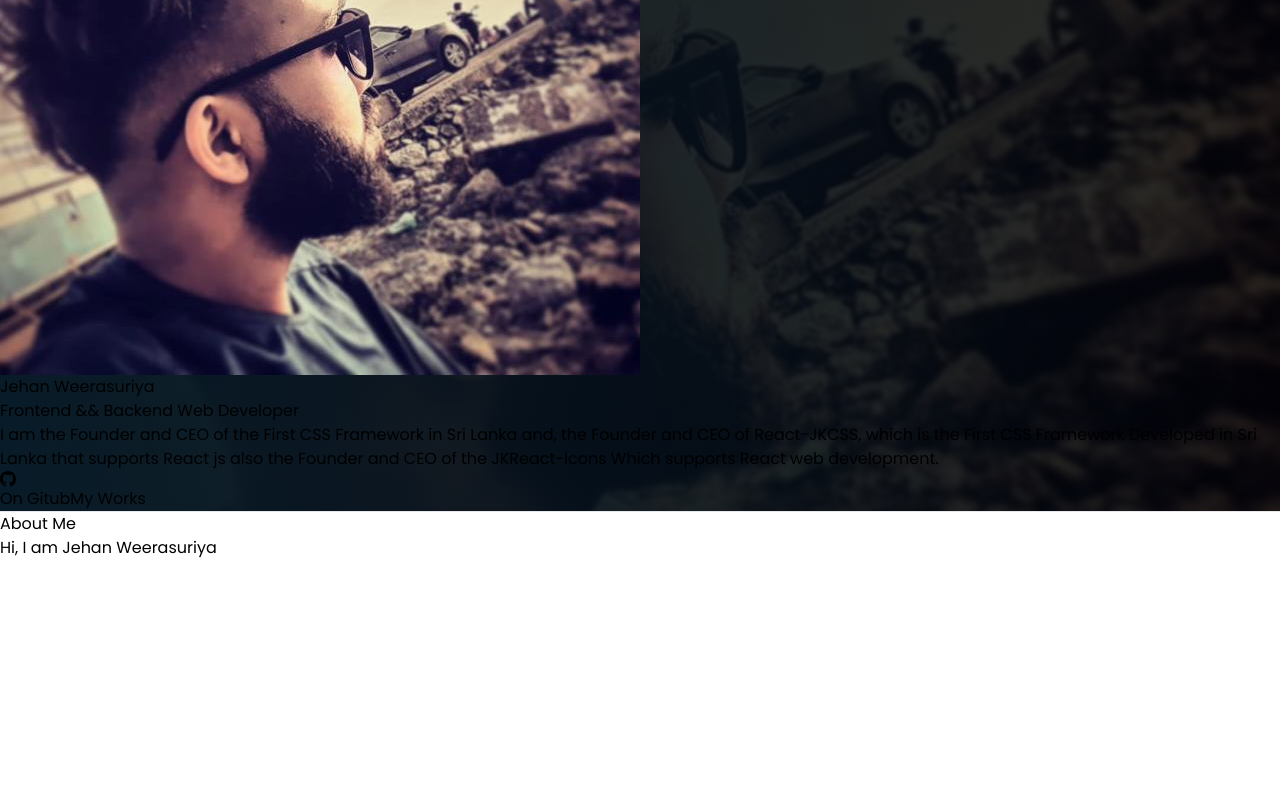
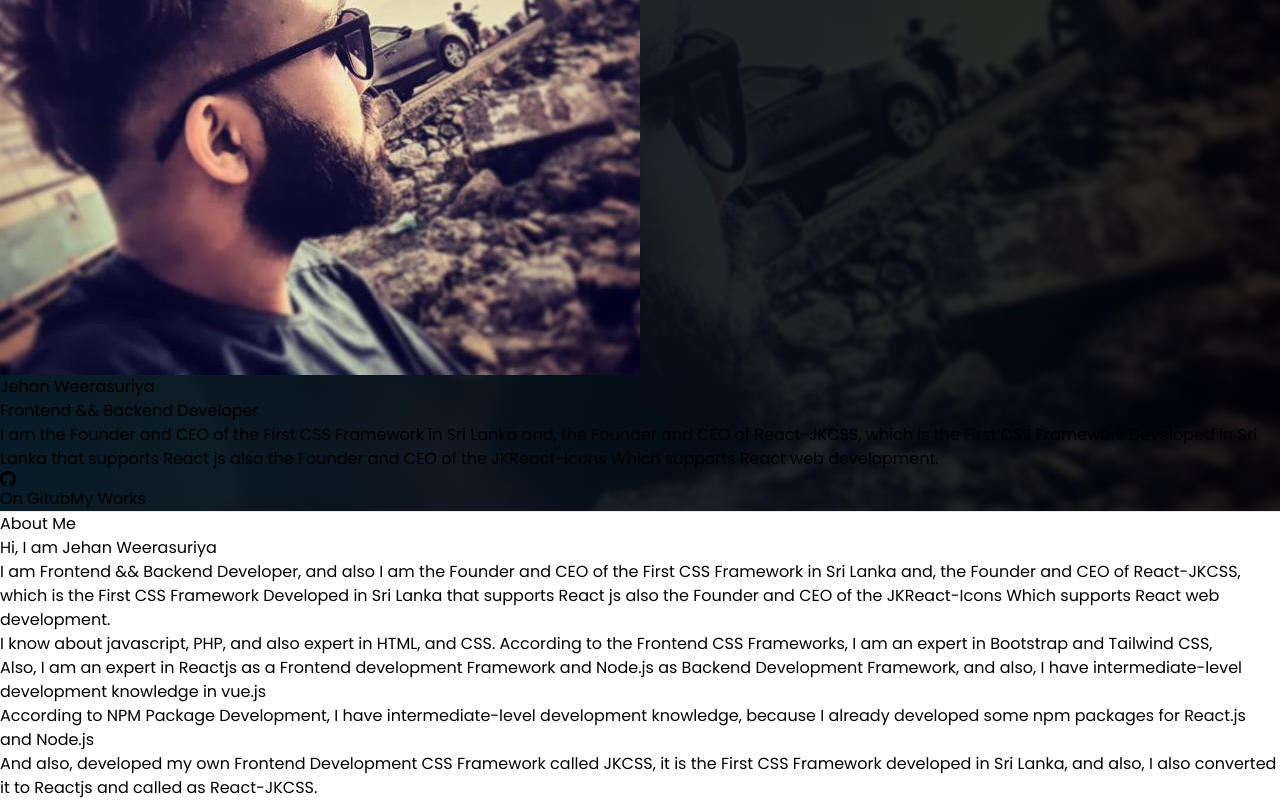
Before and after one commit to BackendExpert/Myportfolio, a React (Vite) app in the folder myportfolio/: page / in a window 1280 px wide. Shown: the part 425-1225 px from the top of the page. Before the commit the page ends 985 px from the top, so only its background shows below. Built offline with nearby package versions, Linux system fonts and the light colour scheme; a web font is replaced by a local one.

Commit message:
Update
Co-Authored-By: JehanKandy  <jehankandy@gmail.com>

```diff
--- a/myportfolio/src/comportment/AboutMe.jsx
+++ b/myportfolio/src/comportment/AboutMe.jsx
@@ -6,7 +6,22 @@ const AboutMe = () => {
         <h1 className="md:text-6xl text-2xl text-center text-[#00A0DF] font-semibold">About Me</h1>
         <div className="md:grid grid-cols-2 gap-4 md:my-8 my-4">
             <div className="">
-                <h1 className="text-4xl">Hi, <span className='text-[#00A0DF] italic'>I am Jehan Weerasuriya</span></h1>
+                <h1 className="md:text-4xl text-xl">Hi, <span className='text-[#00A0DF] italic'>I am Jehan Weerasuriya</span></h1>
+                <p className="md:text-xl my-8">
+                    I am Frontend && Backend Developer, and also I am the Founder and CEO of the First CSS Framework in Sri Lanka and, the Founder and CEO of React-JKCSS, which is the First CSS Framework Developed in Sri Lanka that supports React js also the Founder and CEO of the JKReact-Icons Which supports React web development.
+                </p>
+                <p className="md:text-xl my-8">
+                    I know about javascript, PHP, and also expert in HTML, and CSS. According to the Frontend CSS Frameworks, I am an expert in Bootstrap and Tailwind CSS,
+                </p>
+                <p className="md:text-xl my-8">
+                    Also, I am an expert in Reactjs as a Frontend development Framework and Node.js as Backend Development Framework, and also, I have intermediate-level development knowledge in vue.js
+                </p>
+                <p className="md:text-xl my-8">
+                    According to NPM Package Development, I have intermediate-level development knowledge, because I already developed some npm packages for React.js and Node.js
+                </p>
+                <p className="md:text-xl my-8">
+                    And also, developed my own Frontend Development CSS Framework called JKCSS, it is the First CSS Framework developed in Sri Lanka, and also, I also converted it to Reactjs and called as React-JKCSS.
+                </p>
             </div>
         </div>
     </div>
--- a/myportfolio/src/comportment/HomePage.jsx
+++ b/myportfolio/src/comportment/HomePage.jsx
@@ -45,7 +45,7 @@ const HomePage = () => {
                 <div className="md:hidden block my-20">
                     <img src={MyImg} alt="" className='rounded-full h-40 w-auto mx-16 my-8'/>
                     <h1 className="text-3xl font-semibold text-white py-1">Jehan Weerasuriya</h1>
-                    <p className="text-md text-[#00A0DF] font-semibold">Frontend && Backend Web Developer</p>
+                    <p className="text-md text-[#00A0DF] font-semibold">Frontend && Backend Developer</p>
                     <p className="text-sm text-white my-4">I am the Founder and CEO of the First CSS Framework in Sri Lanka and, the Founder and CEO of React-JKCSS, which is the First CSS Framework Developed in Sri Lanka that supports React js also the Founder and CEO of the JKReact-Icons Which supports React web development.</p>
                     <div className="my-4 flex">
                         <a href="md:block block">
```
